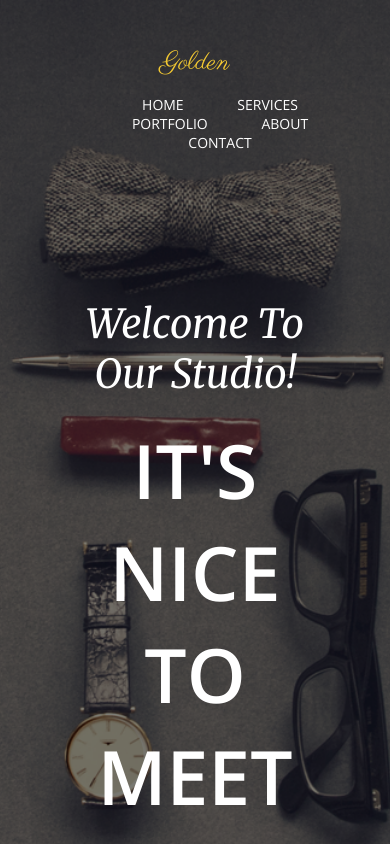
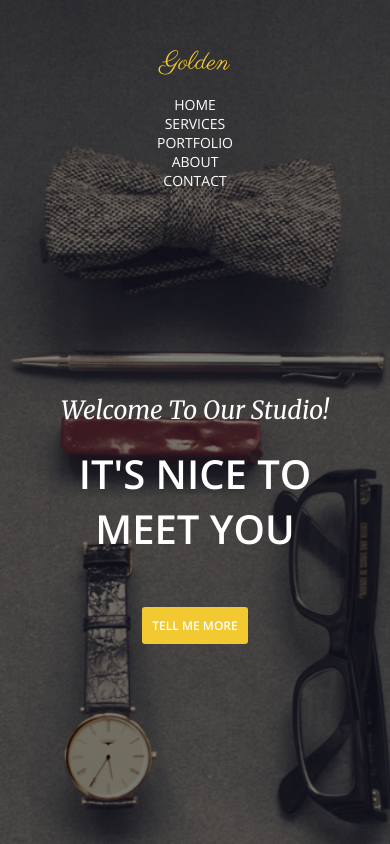
Before and after one commit to Cornholio8/Projekt_z_task_runnerem, a website: page index.html in a window 390 px wide. Shown: the top 844 px of the page. Drawn offline with nearby package versions, Linux system fonts and the light colour scheme.

Commit message:
RWD update

```diff
--- a/sass/style.scss
+++ b/sass/style.scss
@@ -204,3 +204,32 @@ span {
     display: flex;
     justify-content: flex-start;
 }
+
+@media (max-width: 767px) {
+
+    .navigation li {
+        display: block;
+    }
+
+    .navigation ul {
+        margin-left: 50px;
+    }
+
+    .splash-inner h1 {
+        font-size: 40px;
+        word-spacing: 0;
+    }
+
+    .splash-inner h2 {
+        font-size: 25px;
+        word-spacing: 0;
+    }
+
+    .splash-inner a {
+        min-width: 120px;
+        font-size: 12px;
+        height: 50px;
+        text-align: center;
+        padding: 10px;
+    }
+}
```
Also changed, not shown: css/style.css, 1 other file.
